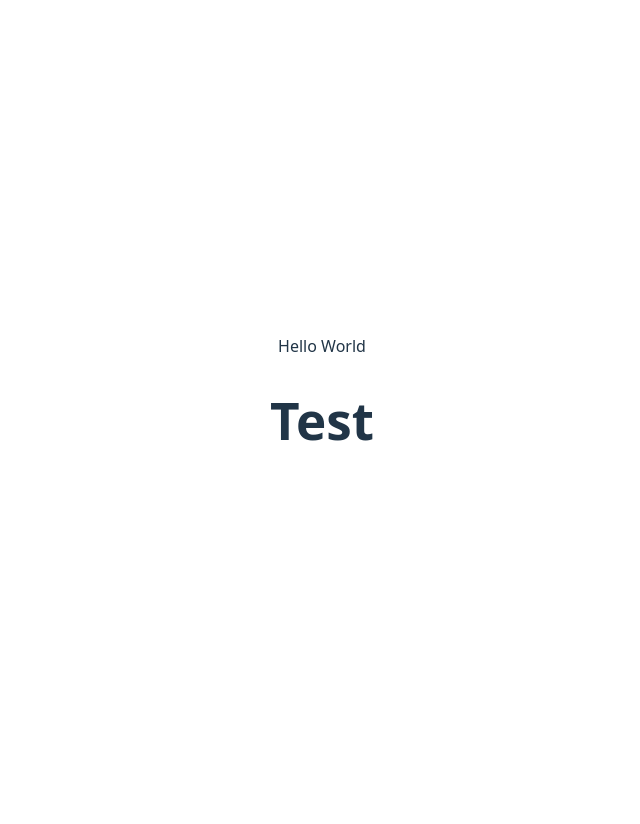
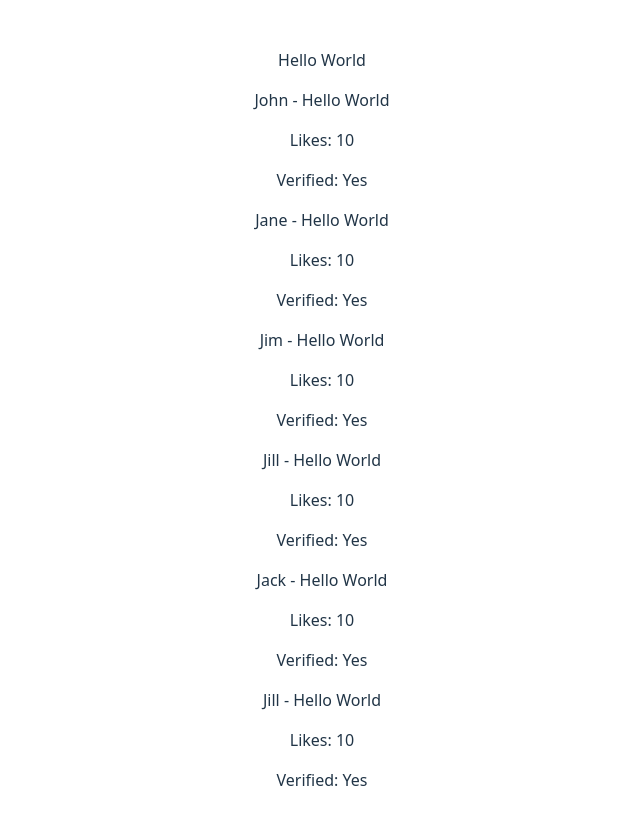
Before and after one commit to johndck/my-risk-ai-agent-application, a React (Vite) app in the folder front-end/createRisks/: page / in a window 1280 px wide. Shown: the top 824 px of the page, without its empty margins (318-958 px from the left). Before the commit the page ends 800 px from the top, so only its background shows below. Built offline with nearby package versions, Linux system fonts and the light colour scheme.

Commit message:
Checking props is working correctly

```diff
--- a/front-end/createRisks/src/App.jsx
+++ b/front-end/createRisks/src/App.jsx
@@ -1,7 +1,7 @@
 
 
 import './App.css'
-import Test from './components/test'
+import Post from './components/test'
 
 function App() {
 
@@ -9,7 +9,12 @@ function App() {
   return (
     <>
       <p>Hello World</p>
-      <Test />
+      <Post postdata={{ username: 'John', content: 'Hello World', likes: 10, isVerified: true }} />
+      <Post postdata={{ username: 'Jane', content: 'Hello World', likes: 10, isVerified: true }} />
+      <Post postdata={{ username: 'Jim', content: 'Hello World', likes: 10, isVerified: true }} />
+      <Post postdata={{ username: 'Jill', content: 'Hello World', likes: 10, isVerified: true }} />
+      <Post postdata={{ username: 'Jack', content: 'Hello World', likes: 10, isVerified: true }} />
+      <Post postdata={{ username: 'Jill', content: 'Hello World', likes: 10, isVerified: true }} />
     </>
   )
 }
--- a/front-end/createRisks/src/components/test.jsx
+++ b/front-end/createRisks/src/components/test.jsx
@@ -1,9 +1,11 @@
-function Test() {
+function Post({ postdata: { username, content, likes, isVerified } }) {
     return (
-        <div>
-            <h1>Test</h1>
-        </div>
-    )
-}
+      <div>
+        <p>{`${username} - ${content}`}</p>
+        <p>{`Likes: ${likes}`}</p>
+        <p>{`Verified: ${isVerified ? 'Yes' : 'No'}`}</p>
+      </div>
+    );
+  }
 
-export default Test;
+export default Post;
```
